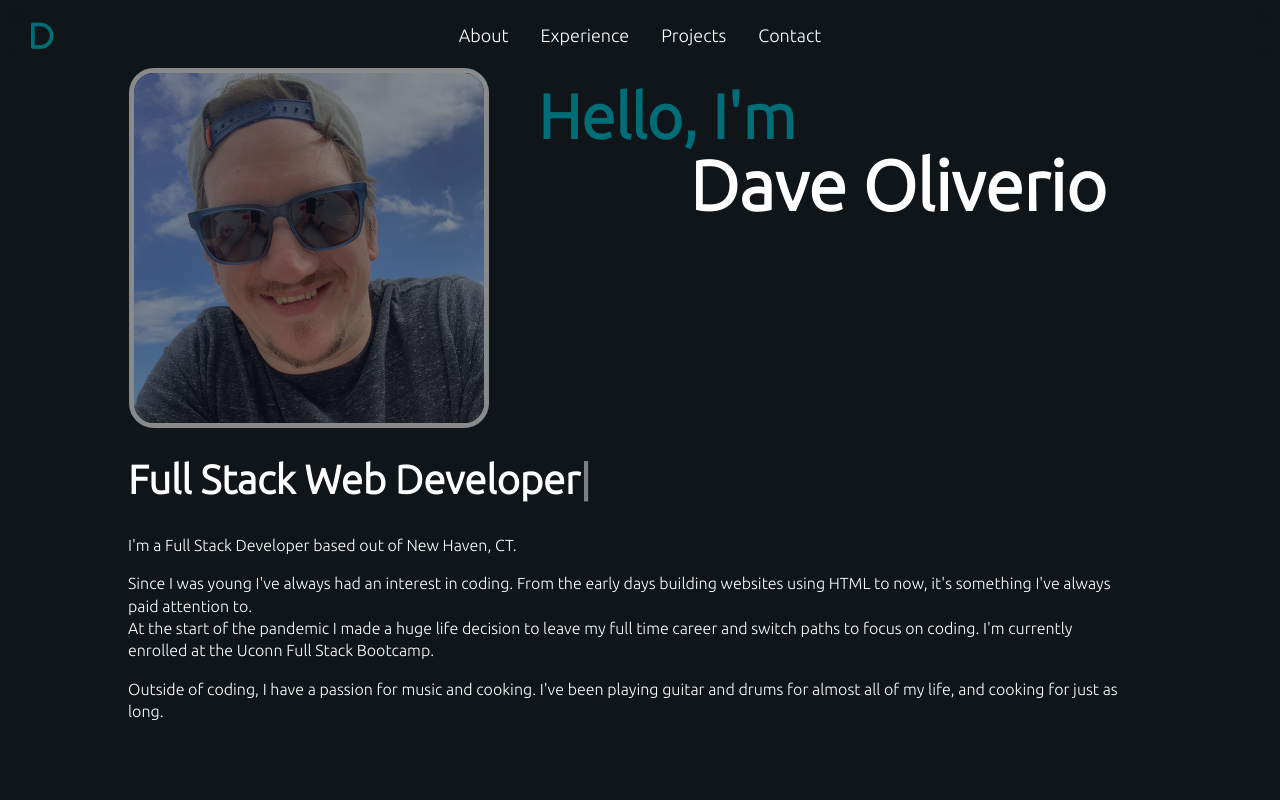
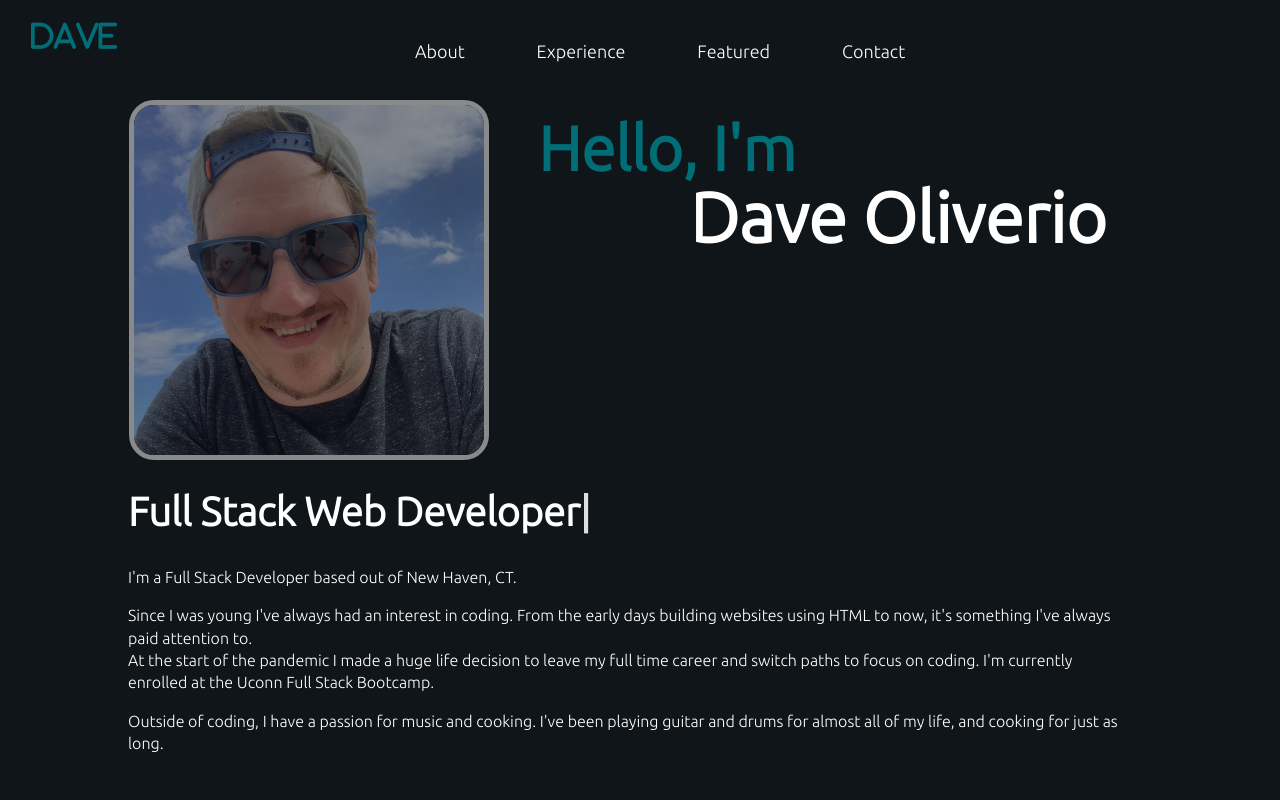
Before and after one commit to davezer/reactPortfolio, a React (Create React App) app: page / in a window 1280 px wide. Shown: the top 800 px of the page. Built offline with nearby package versions, Linux system fonts and the light colour scheme.

Commit message:
changed to a SPA and implemented a Header

```diff
--- a/src/App.css
+++ b/src/App.css
@@ -32,7 +32,14 @@ body {
   padding: 1rem;
   text-decoration: none;
   text-align: center;
+}
 
+.nav-links {
+  margin: 0px 0px 0px 0px;
+}
+
+.nav-item {
+  display: inline-block;
 }
 
 .navbar {
--- a/src/App.js
+++ b/src/App.js
@@ -1,4 +1,5 @@
 import React from 'react';
+import Header from './components/Header/index';
 
 // import libraries
 
@@ -6,28 +7,18 @@ import React from 'react';
 import './App.css';
 
 
-//import components
-import Navigation from './components/Nav/nav';
-import About from './components/About/about';
-import Featured from './components/Featured/featured';
-import Experience from './components/Experience/experience';
-import Contact from './components/Contact/contact';
 import Footer from './components/Footer/footer';
 
 function App() {
   return (
-    <div>
-      <Navigation />
-      <main>
-      <>
-        <About />
-        <Experience />
-        <Featured />
-        <Contact />
-      </>
-      </main>
-      <Footer />
-    </div>
+    <>
+      <div>
+        <Header></Header>
+      </div>
+      <div>
+        <Footer />
+      </div>
+    </>
   );
 }
 
--- /dev/null
+++ b/src/components/Header/index.js
@@ -0,0 +1,39 @@
+import React, { useState } from 'react';
+import Navigation from '../Nav/nav';
+import About from '../About/about';
+import Experience from '../Experience/experience';
+import Featured from '../Featured/featured';
+import Contact from '../Contact/contact';
+
+
+function Portfolio() {
+    const [currentPage, handlePageChange] = useState('About');
+
+    const renderPage = () => {
+        switch(currentPage) {
+            case "About":
+                return <About></About>
+            case "Experience":
+                return <Experience></Experience>
+            case "Featured":
+                return <Featured></Featured>
+            case "Contact":
+                return <Contact></Contact>
+            default:
+                return <About></About>
+        }
+    };
+
+    return (
+        <div>
+            <Navigation currentPage={currentPage} handlePageChange={handlePageChange} />
+            <div>
+                {
+                    renderPage()
+                }
+            </div>
+        </div>
+    );
+}
+
+export default Portfolio;
--- a/src/components/Nav/nav.js
+++ b/src/components/Nav/nav.js
@@ -1,22 +1,40 @@
+// import React from 'react';
 import React from 'react';
 import { Navbar, Nav, Container } from 'react-bootstrap'
 
-function Navigation() {
 
+function Navigation (props) {
+  const tabs = ['About', 'Experience', 'Featured', 'Contact'];
   return (
     <Navbar className="navbar sticky-top" id="navbar" bg="" expand="md">
       <Container className="brand-con">
-            <Navbar.Brand className ="brand" href="./index.html"><i class="fa-solid fa-d"></i></Navbar.Brand>
+        <Navbar.Brand className ="brand" href="./index.html"><i class="fa-solid fa-d">ave</i></Navbar.Brand>
       </Container>
       <Container>
-              <Nav className="ms-auto">
-                <Nav.Link className="nav-link" href="#about">About</Nav.Link>
+        <Nav className="nav-links">
+          {tabs.map(tab => (
+          <ul className="nav-item" key={tab}>
+            <a
+              href={'#' + tab.toLowerCase()}
+              onClick={() => props.handlePageChange(tab)}
+              className={
+                props.currentPage === tab ? 'nav-link active' : 'nav-link'
+              }
+            >
+              {tab}
+            </a>
+          </ul>
+        ))}
+          {/* <Nav.Link className="nav-link" href="#about">About</Nav.Link>
           <Nav.Link className="nav-link" href="#experience">Experience</Nav.Link>
           <Nav.Link className="nav-link" href="#featured">Projects</Nav.Link>
-                <Nav.Link className="nav-link" href="#contact">Contact</Nav.Link>
+          <Nav.Link className="nav-link" href="#contact">Contact</Nav.Link> */}
           </Nav>
       </Container>
     </Navbar>
+
+
+
   );
 }
 
```
Lines whose indentation alone changed are shown as unchanged.
